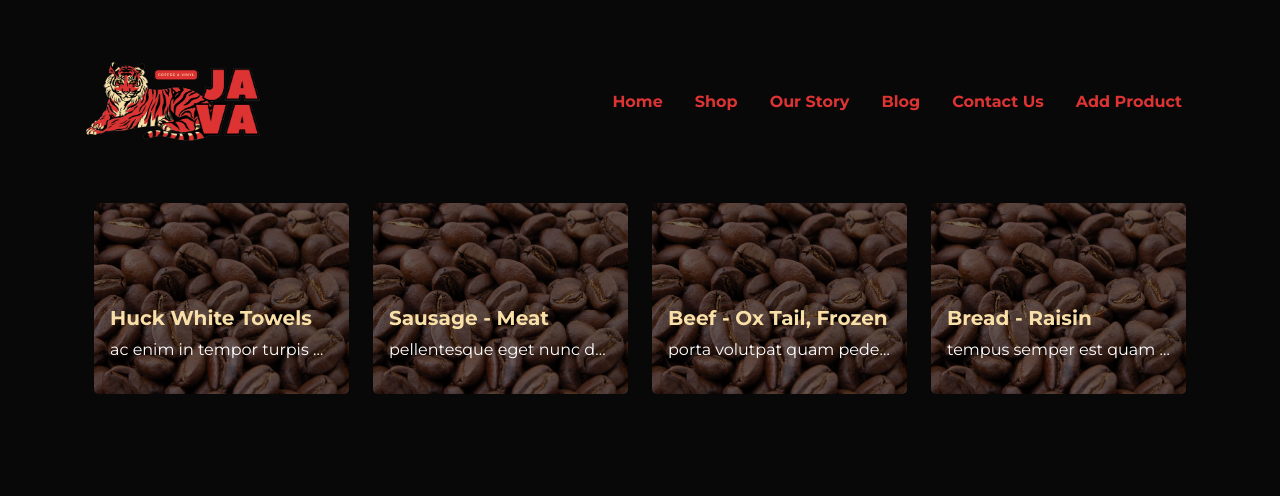
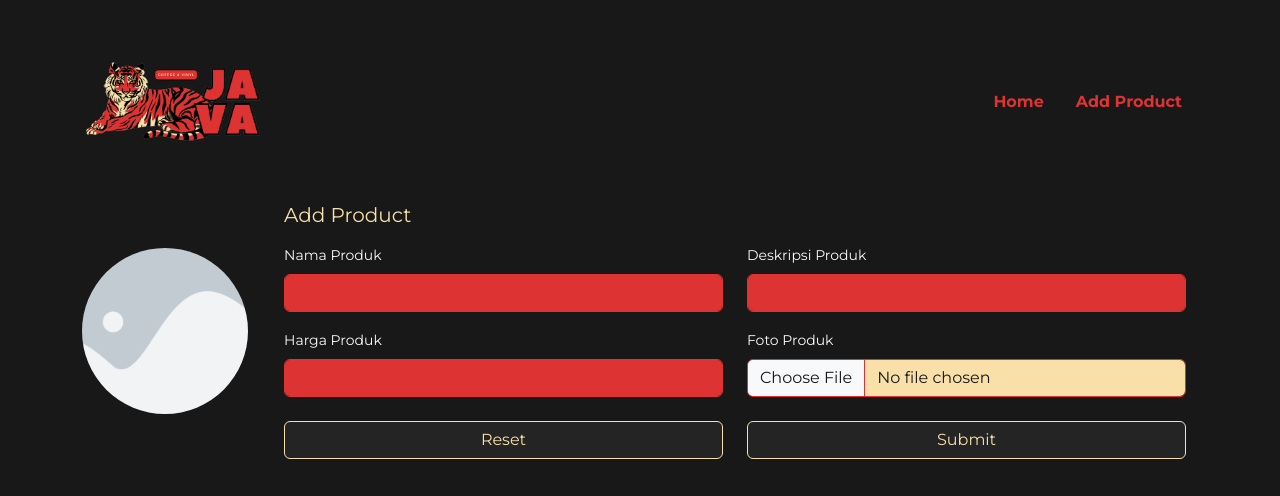
Before and after one commit to adeteyah/javabrews, a PHP site: page / in a window 1280 px wide. Shown: the top 496 px of the page. Run offline with PHP 8.4, Linux system fonts and the light colour scheme; data comes from the database, SQL or seed files in the repository.

Commit message:
attempt 2

```diff
--- a/assets/css/style.css
+++ b/assets/css/style.css
@@ -1,5 +1,6 @@
 :root {
-    --primary: #080808;
+    --primary: #181818;
+    --primaryVariant: #242424;
     --secondary: #DD3333;
     --accent: #F8E0A8;
     --bs-border-radius: 6px;
@@ -7,6 +8,24 @@
     --bs-body-bg: var(--secondary);
     --bs-heading-color: var(--accent);
     --bs-body-color: var(--accent);
+    --bs-btn-border-color: var(--accent);
+}
+
+.form-control[type=file]{
+    --bs-border-color: var(--secondary);
+    --bs-body-bg: var(--accent);
+    --bs-body-color: var(--primary);
+}
+
+.btn-primary {
+    --bs-btn-bg: var(--primaryVariant);
+    --bs-btn-hover-bg: var(--secondary);
+    --bs-btn-border-color: var(--accent);
+    --bs-btn-hover-border-color: var(--accent);
+    --bs-btn-color: var(--accent);
+    --bs-btn-active-bg: var(--accent);
+    --bs-btn-active-border-color: var(--accent);
+    --bs-btn-active-color: var(--primary);
 }
 
 a {
@@ -50,11 +69,11 @@ img {
 }
 
 .card-img-product {
-    filter: brightness(45%);
+    filter: brightness(50%);
 }
 
 .card:hover > .card-img-product {
-    filter: brightness(60%);
+    filter: brightness(70%);
 }
 
 .product-price {
--- a/index.php
+++ b/index.php
@@ -8,19 +8,67 @@ $result = $conn->query($query);
 ?>
 
 <div class="container">
+    <div class="row">
+        <div class="d-flex align-items-center col col-2">
+            <div class="ratio ratio ratio-1x1">
+                <img id="productImagePreview" src="public/images/imagePlacholder.png"
+                    class="rounded-circle object-fit-cover" alt="Pendiri" title="Pendiri Javabrews">
+            </div>
+        </div>
+        <div class="col col-10">
+            <form enctype="multipart/form-data" action="pages/add-product.php" method="post">
                 <div class="container">
+                    <h5 class="mb-3">Add Product</h5>
+                    <div class="row mb-3">
+                        <div class="col">
+                            <label for="inputProductName" class="small form-label">Nama Produk</label>
+                            <input name="inputProductName" type="text" class="form-control" id="inputProductName">
+                        </div>
+                        <div class="col">
+                            <label for="inputProductDescription" class="small form-label">Deskripsi Produk</label>
+                            <input name="inputProductDescription" type="text" class="form-control"
+                                id="inputProductDescription">
+                        </div>
+                    </div>
+                    <div class="row mb-4">
+                        <div class="col">
+                            <label for="inputProductPrice" class="small form-label">Harga Produk</label>
+                            <input required name="inputProductPrice" type="number" min="0" class="form-control"
+                                id="inputProductPrice">
+                        </div>
+                        <div class="col">
+                            <label for="inputProductImage" class="small form-label">Foto Produk</label>
+                            <input required name="inputProductImage" class="form-control" type="file" accept="image/*"
+                                id="inputProductImage">
+                        </div>
+                    </div>
+                    <div class="row">
+                        <div class="col">
+                            <input type="reset" class="btn btn-primary w-100">
+                        </div>
+                        <div class="col">
+                            <input name="inputAdd" type="submit" class="btn btn-primary w-100">
+                        </div>
+                    </div>
+                </div>
+            </form>
+        </div>
+    </div>
+    <hr class="my-5 " noshade>
     <div class="row row-cols-4 gy-5">
         <?php if ($result->num_rows > 0) {
             while ($row = $result->fetch_assoc()) { ?>
                 <div class="col">
                     <div class="card">
-                            <div class="card text-bg-dark">
-                                <img src="public/images/product_1.jpg" class="card-img img-fluid card-img-product" alt="...">
+                        <div class="card text-bg-dark ratio ratio-1x1">
+                            <img src="public/products/<?= $row["product_image"] ?>"
+                                class="card-img card-img-product  object-fit-cover" alt="<?= $row["product_image"] ?>"
+                                title="<?= $row["product_name"] ?>">
                             <div class="card-img-overlay d-flex flex-wrap flex-row align-content-end">
-                                    <p class="h5 fw-bold product-description">
+                                <p class="w-100 h5 fw-bold product-description">
                                     <?= $row["product_name"] ?>
                                 </p>
-                                    <p class="product-description">
+                                <p class="w-100 product-description">
                                     <?= $row["product_description"] ?>
                                 </p>
                             </div>
@@ -32,10 +80,24 @@ $result = $conn->query($query);
                 </div>
             <?php }
         } else {
-                echo "0 results";
+            ?>
+            <div class="card bg-dark w-100 text-center text-bg-light">
+                <div class="card-body">
+                    No products yet.
+                </div>
+            </div>
+            <?php
         } ?>
     </div>
 </div>
-</div>
+
+<script type="text/javascript">
+    inputProductImage.onchange = evt => {
+        const [file] = inputProductImage.files
+        if (file) {
+            productImagePreview.src = URL.createObjectURL(file)
+        }
+    }
+</script>
 
 <?php include('views/footer.php'); ?>
--- /dev/null
+++ b/pages/conn.php
@@ -0,0 +1,6 @@
+<?php
+$dbhost = "localhost";
+$dbuser = "root";
+$dbpass = "";
+$db = "javabrews";
+$conn = new mysqli($dbhost, $dbuser, $dbpass, $db) or die("Connect failed: %s\n" . $conn->error);
--- a/views/header.php
+++ b/views/header.php
@@ -1,9 +1,5 @@
 <?php
-$dbhost = "localhost";
-$dbuser = "root";
-$dbpass = "";
-$db = "javabrews";
-$conn = new mysqli($dbhost, $dbuser, $dbpass, $db) or die("Connect failed: %s\n" . $conn->error);
+include('pages/conn.php');
 $url = 'http://' . $_SERVER['SERVER_NAME'] . $_SERVER['REQUEST_URI'];
 if (strpos($url, 'pages') !== false) {
     $currPageIsIndex = false; //subpages
--- a/views/navbar.php
+++ b/views/navbar.php
@@ -25,18 +25,6 @@
                         <a class="nav-link" href="index.php">Home</a>
                     </li>
                     <li class="nav-item mx-2">
-                        <a class="nav-link" href="shop.php">Shop</a>
-                    </li>
-                    <li class="nav-item mx-2">
-                        <a class="nav-link" href="about.php">Our Story</a>
-                    </li>
-                    <li class="nav-item mx-2">
-                        <a class="nav-link" href="blog.php">Blog</a>
-                    </li>
-                    <li class="nav-item mx-2">
-                        <a class="nav-link" href="contact.php">Contact Us</a>
-                    </li>
-                    <li class="nav-item mx-2">
                         <a class="nav-link" href="pages/add-product.php">Add Product</a>
                     </li>
                 </ul>
@@ -48,18 +36,6 @@
                         <a class="nav-link" href="../index.php">Home</a>
                     </li>
                     <li class="nav-item mx-2">
-                        <a class="nav-link" href="../shop.php">Shop</a>
-                    </li>
-                    <li class="nav-item mx-2">
-                        <a class="nav-link" href="../about.php">Our Story</a>
-                    </li>
-                    <li class="nav-item mx-2">
-                        <a class="nav-link" href="../blog.php">Blog</a>
-                    </li>
-                    <li class="nav-item mx-2">
-                        <a class="nav-link" href="../contact.php">Contact Us</a>
-                    </li>
-                    <li class="nav-item mx-2">
                         <a class="nav-link" href="../pages/add-product.php">Add Product</a>
                     </li>
                 </ul>
```
Also changed, not shown: pages/add-product.php (+19 -32 lines), public/images/imagePlacholder.png (added), public/products/5782254.jpg (added), public/products/flat-white-3402c4f.jpg (added), public/products/java brews (1).png (added), public/products/java_brews-removebg-preview (1).png (added), public/products/peakpx.jpg (added), public/products/product_1.jpg (renamed from public/images/product_1.jpg). Lines whose indentation alone changed are shown as unchanged.
